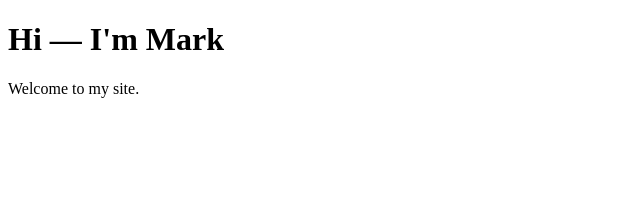
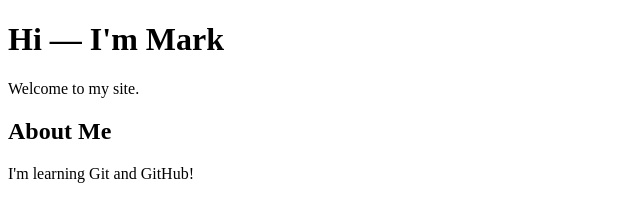
Before and after one commit to markmattar2004-wq/my-site, a plain HTML site: page index.html in a window 1280 px wide. Shown: the whole page, without its empty margins (0-640 px from the left). Drawn offline with Linux system fonts and the light colour scheme.

Commit message:
Add About section

```diff
--- a/index.html
+++ b/index.html
@@ -1,8 +1,11 @@
 <!doctype html>
 <html>
- <head><meta charset="utf-8"><title>My Site</title></head>
- <body>
- <h1>Hi — I'm Mark</h1>
-<p>Welcome to my site.</p>
- </body>
+<head><meta charset="utf-8"><title>My Site</title></head>
+<body>
+  <h1>Hi — I'm Mark</h1>
+  <p>Welcome to my site.</p>
+
+  <h2>About Me</h2>
+  <p>I'm learning Git and GitHub!</p>
+</body>
 </html>
```
